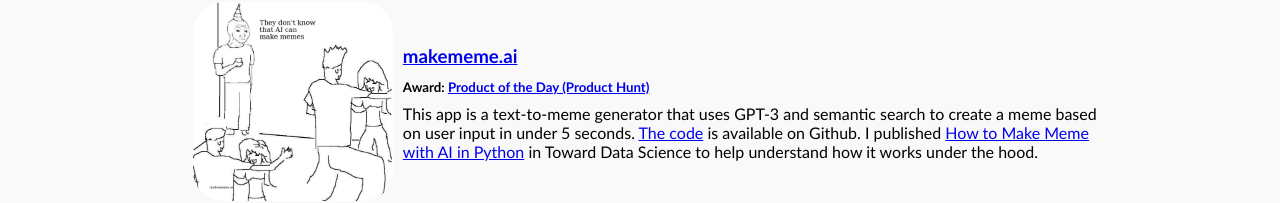
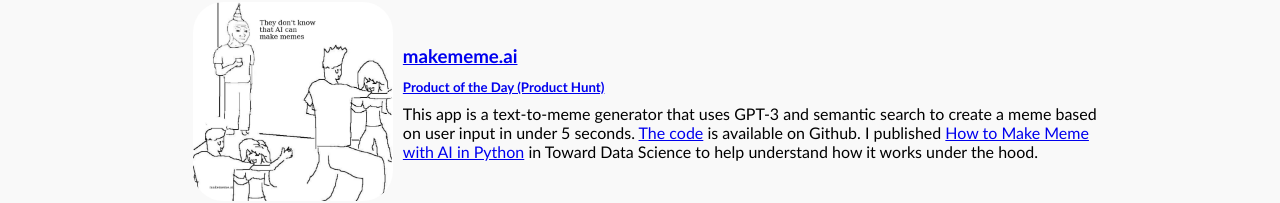
Before and after one commit to joshbickett/bickett.ai, a React (Create React App) app: page /projects in a window 1280 px wide. Shown: the part 128-331 px from the top of the page. Built offline with nearby package versions, Linux system fonts and the light colour scheme.

Commit message:
Remove not needed text

```diff
--- a/src/pages/Projects.js
+++ b/src/pages/Projects.js
@@ -42,7 +42,6 @@ export const Projects = ({ isMobile }) => {
                   <a href="https://makememe.ai/">makememe.ai</a>
                 </h3>
                 <h5 style={{ margin: 0, padding: 0, lineHeight: "2px" }}>
-                  Award:{" "}
                   <a href="https://www.producthunt.com/products/makememe-ai">
                     Product of the Day (Product Hunt)
                   </a>
```
